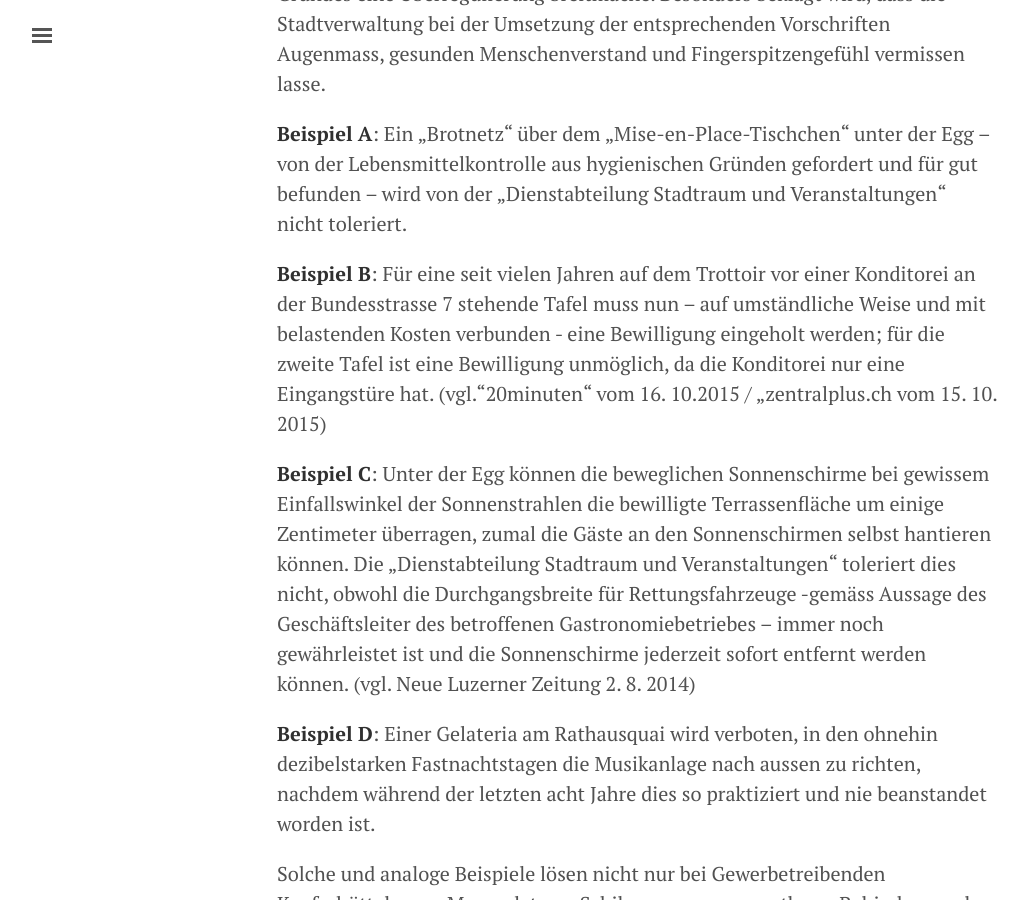
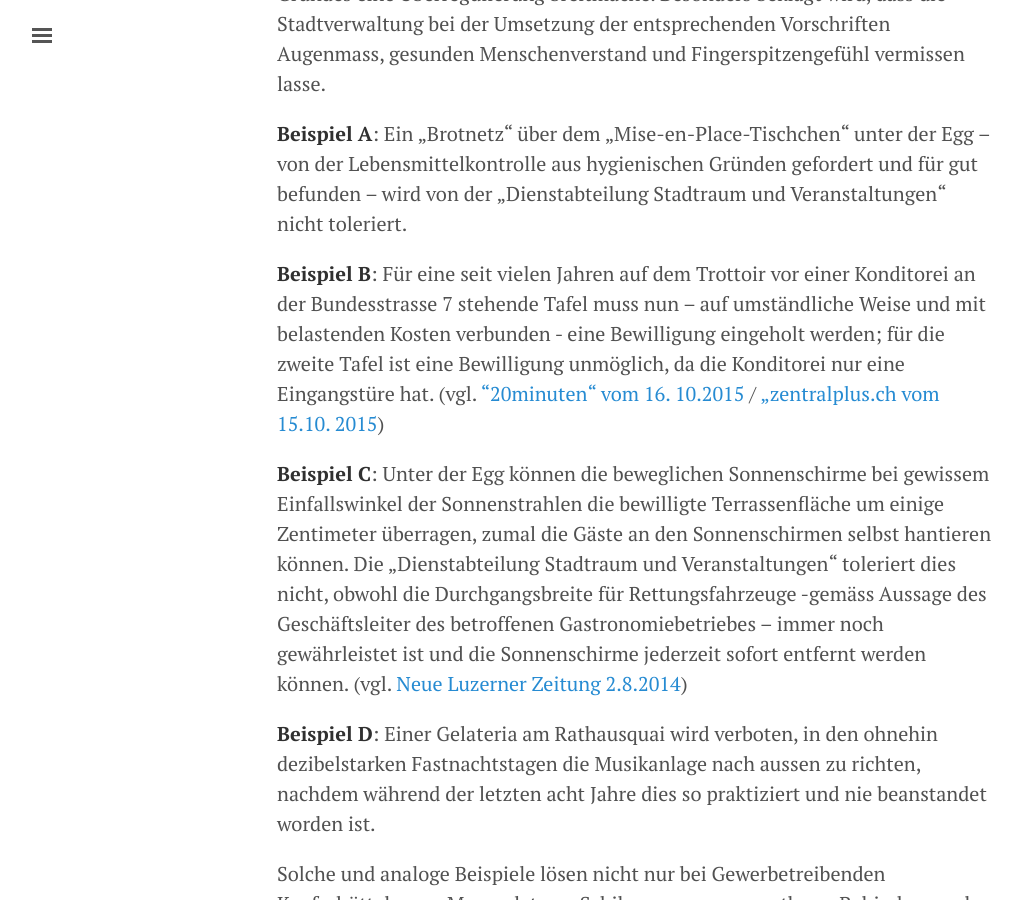
Before and after one commit to freinhard/freinhard.github.io, a Jekyll site: the page built from _posts/2015-11-11-gewerbefreundlichekeit-stadtverwaltung.md, in a window 1280 px wide and 900 px high, scrolled down 626 px. Shown: the whole window, without its empty margins (3-1031 px from the left). Built offline with Jekyll 4.4.1, drawn with Linux system fonts in a browser that asks for light colours; comment, search, counter and statistics services are not loaded; some of the changed lines change nothing that is shown; some of the changed text lies outside the part shown.

Commit message:
Links eingefügt

```diff
--- a/_posts/2015-11-11-gewerbefreundlichekeit-stadtverwaltung.md
+++ b/_posts/2015-11-11-gewerbefreundlichekeit-stadtverwaltung.md
@@ -11,9 +11,9 @@ Aus Kreisen des Gewerbes der Stadt Luzern wird Unmut darüber zum Ausdruck gebra
 
 **Beispiel A**: Ein „Brotnetz“ über dem „Mise-en-Place-Tischchen“ unter der Egg – von der Lebensmittelkontrolle aus hygienischen Gründen gefordert und für gut befunden – wird von der „Dienstabteilung Stadtraum und Veranstaltungen“ nicht toleriert.
 
-**Beispiel B**: Für eine seit vielen Jahren auf dem Trottoir vor einer Konditorei an der Bundesstrasse 7 stehende Tafel muss nun – auf umständliche Weise und mit belastenden Kosten verbunden - eine Bewilligung eingeholt werden; für die zweite Tafel ist eine Bewilligung unmöglich, da die Konditorei nur eine Eingangstüre hat. (vgl.“20minuten“ vom 16. 10.2015 / „zentralplus.ch vom 15. 10. 2015)
+**Beispiel B**: Für eine seit vielen Jahren auf dem Trottoir vor einer Konditorei an der Bundesstrasse 7 stehende Tafel muss nun – auf umständliche Weise und mit belastenden Kosten verbunden - eine Bewilligung eingeholt werden; für die zweite Tafel ist eine Bewilligung unmöglich, da die Konditorei nur eine Eingangstüre hat. (vgl. [“20minuten“ vom 16. 10.2015](http://www.20min.ch/schweiz/zentralschweiz/story/Tafel-vor-Lokal-sorgt-nach-32-Jahren-fuer-Aufregung-12396725) / [„zentralplus.ch vom 15.10. 2015](http://www.zentralplus.ch/de/news/wirtschaft/4399011/Riesiges-Theater-wegen-einer-kleinen-Tafel.htm))
 
-**Beispiel C**: Unter der Egg können die beweglichen Sonnenschirme bei gewissem Einfallswinkel der Sonnenstrahlen die bewilligte Terrassenfläche um einige Zentimeter überragen, zumal die Gäste an den Sonnenschirmen selbst hantieren können. Die „Dienstabteilung Stadtraum und Veranstaltungen“ toleriert dies nicht, obwohl die Durchgangsbreite für Rettungsfahrzeuge -gemäss Aussage des Geschäftsleiter des betroffenen Gastronomiebetriebes – immer noch gewährleistet ist und die Sonnenschirme jederzeit sofort entfernt werden können. (vgl. Neue Luzerner Zeitung 2. 8. 2014)
+**Beispiel C**: Unter der Egg können die beweglichen Sonnenschirme bei gewissem Einfallswinkel der Sonnenstrahlen die bewilligte Terrassenfläche um einige Zentimeter überragen, zumal die Gäste an den Sonnenschirmen selbst hantieren können. Die „Dienstabteilung Stadtraum und Veranstaltungen“ toleriert dies nicht, obwohl die Durchgangsbreite für Rettungsfahrzeuge -gemäss Aussage des Geschäftsleiter des betroffenen Gastronomiebetriebes – immer noch gewährleistet ist und die Sonnenschirme jederzeit sofort entfernt werden können. (vgl. [Neue Luzerner Zeitung 2.8.2014](http://www.luzernerzeitung.ch/nachrichten/zentralschweiz/lu/abo/Stadt-aergert-Wirte-mit-Zentimeter-Regel;art9647,403038))
 
 **Beispiel D**: Einer Gelateria am Rathausquai wird verboten, in den ohnehin dezibelstarken Fastnachtstagen die Musikanlage nach aussen zu richten, nachdem während der letzten acht Jahre dies so praktiziert und nie beanstandet worden ist.
 
@@ -33,3 +33,6 @@ Im Wissen um dieses Spannungsfeld und gleichzeitig in Sorge um lebendig Gewerbe-
 Ein Mangel an Verhältnismässigkeit führt stets zu Verdrossenheit, verursacht unnötig Kosten, behindert die Entwicklung und engt die Freiheit in unzumutbarer Weise ein.
 
 Es ist darum wichtig, immer wieder zu überprüfen, ob staatliches Handeln wirklich im öffentlichen Interesse geschieht und ob es verhältnismässig ist.
+
+![Seebrücke]({{ site.url }}/public/assets/sonnenschirme.jpg)
+*Bild: Neue Luzerner Zeitung Online: [http://www.luzernerzeitung.ch/nachrichten/zentralschweiz/lu/abo/Stadt-aergert-Wirte-mit-Zentimeter-Regel;art9647,403038(http://www.luzernerzeitung.ch/nachrichten/zentralschweiz/lu/abo/Stadt-aergert-Wirte-mit-Zentimeter-Regel;art9647,403038)]*
```
Also changed, not shown: 1 other file.
